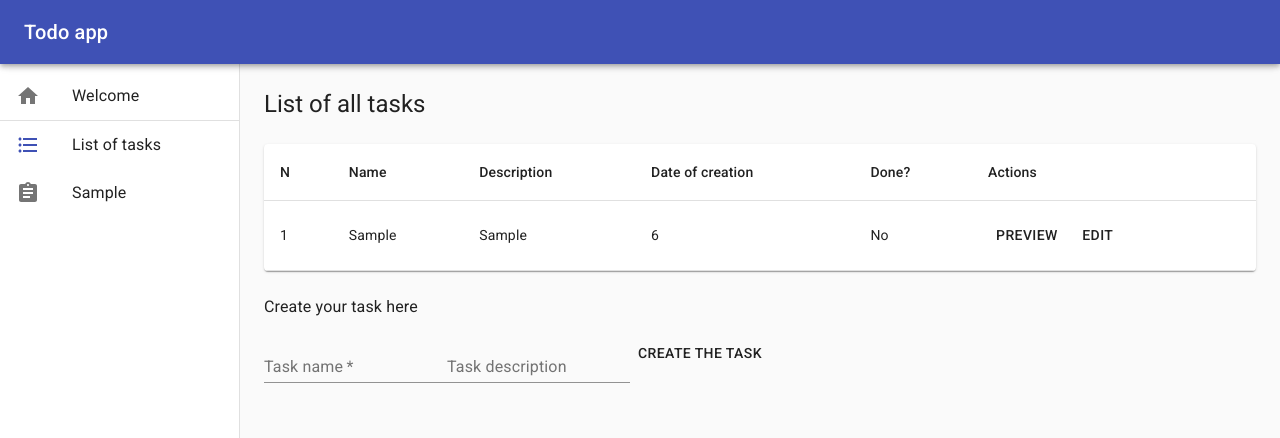
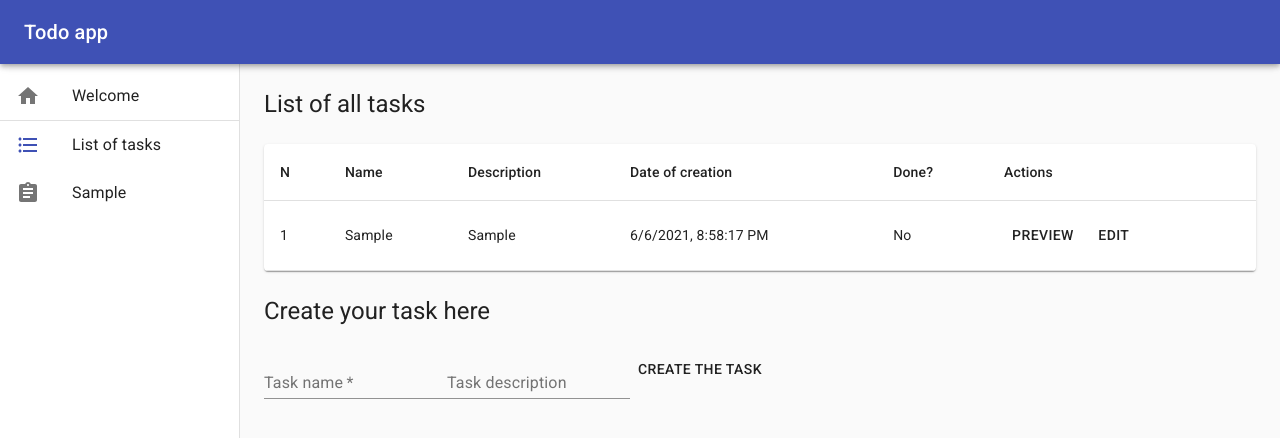
Before and after one commit to szewczukk/todo, a React (Create React App) app: page /list in a window 1280 px wide. Both pictures are taken after typing "Sample", "Sample" into the empty fields and a click on the button "CREATE THE TASK". Shown: the top 438 px of the page. Built offline with nearby package versions, Linux system fonts and the light colour scheme.

Commit message:
Typography removed from TaskForm

```diff
--- a/src/components/TaskForm.tsx
+++ b/src/components/TaskForm.tsx
@@ -1,4 +1,4 @@
-import { Button, TextField, Typography } from '@material-ui/core';
+import { Button, TextField } from '@material-ui/core';
 import { FormikErrors, useFormik } from 'formik';
 import React from 'react';
 import { useAppDispatch } from '../store';
@@ -51,8 +51,6 @@ const TaskForm = ({ id, name, description, edit }: Props) => {
 	});
 
 	return (
-		<>
-			<Typography paragraph>Create your task here</Typography>
 		<form onSubmit={formik.handleSubmit} data-testid="taskForm">
 			<TextField
 				label="Task name"
@@ -76,7 +74,6 @@ const TaskForm = ({ id, name, description, edit }: Props) => {
 
 			<Button type="submit">Create the task</Button>
 		</form>
-		</>
 	);
 };
 
--- a/src/components/TaskTable.tsx
+++ b/src/components/TaskTable.tsx
@@ -39,7 +39,7 @@ const TaskTable = () => {
 							<TableCell>{idx + 1}</TableCell>
 							<TableCell>{task.name}</TableCell>
 							<TableCell>{task.description}</TableCell>
-							<TableCell>{new Date(task.timestamp).getDate()}</TableCell>
+							<TableCell>{new Date(task.timestamp).toLocaleString()}</TableCell>
 							<TableCell>{task.done ? 'Yes' : 'No'}</TableCell>
 							<TableCell>
 								<Button component={Link} to={`/list/${task.id}`}>
--- a/src/pages/PreviewTaskPage.tsx
+++ b/src/pages/PreviewTaskPage.tsx
@@ -57,7 +57,9 @@ const PreviewTaskPage = () => {
 							<TableRow>
 								<TableCell>{task.name}</TableCell>
 								<TableCell>{task.description}</TableCell>
-								<TableCell>{new Date(task.timestamp).getDate()}</TableCell>
+								<TableCell>
+									{new Date(task.timestamp).toLocaleString()}
+								</TableCell>
 								<TableCell>{task.done ? 'Yes' : 'No'}</TableCell>
 							</TableRow>
 						</TableBody>
--- a/src/pages/TaskListPage.tsx
+++ b/src/pages/TaskListPage.tsx
@@ -15,6 +15,11 @@ const TaskListPage = () => {
 				<TaskTable />
 			</Grid>
 			<Grid item xs={12}>
+				<Typography variant="h5" component="h2">
+					Create your task here
+				</Typography>
+			</Grid>
+			<Grid item xs={12}>
 				<TaskForm />
 			</Grid>
 		</Grid>
```
Lines whose indentation alone changed are shown as unchanged.
